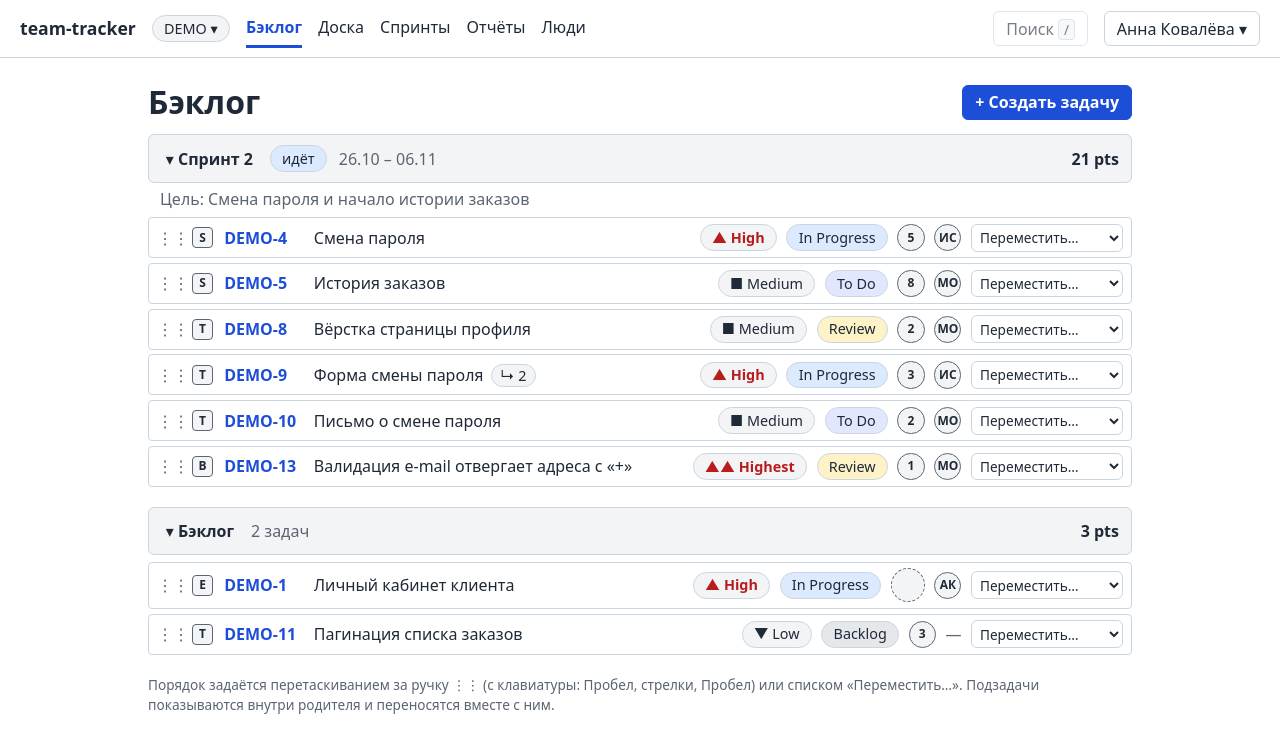
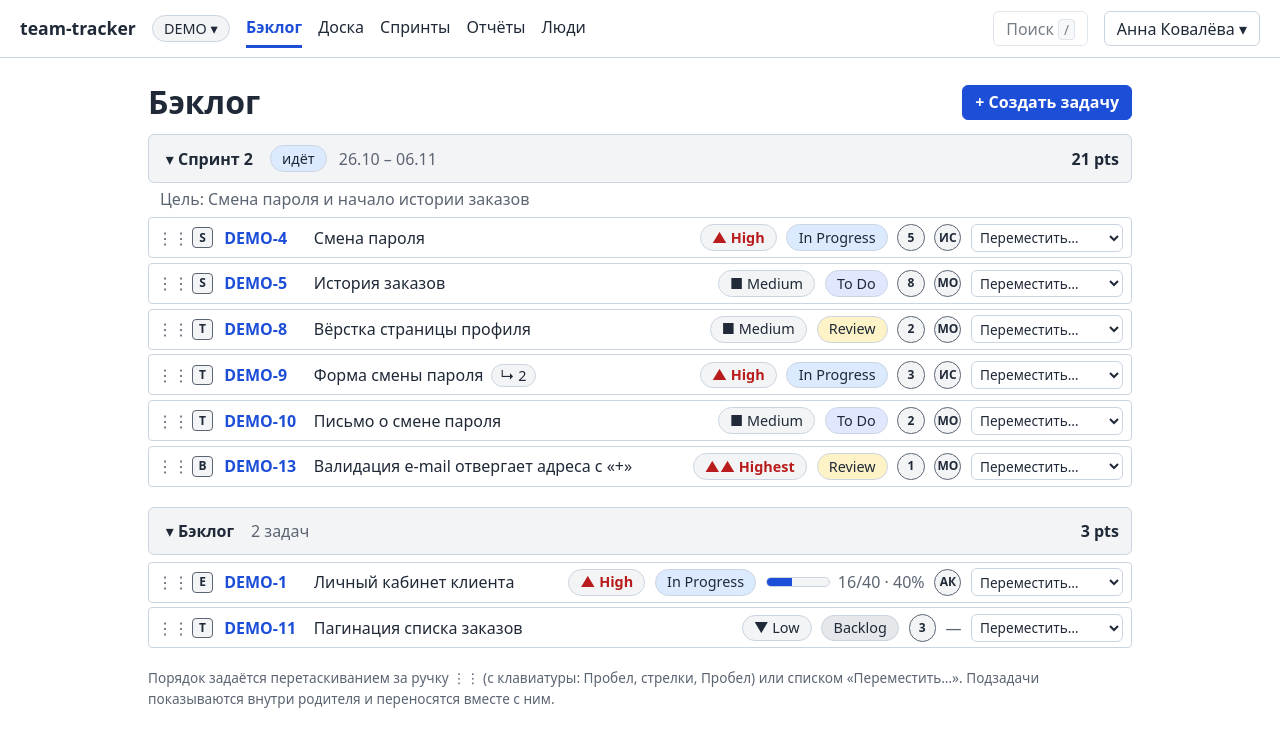
Before and after one commit to TimurNazmutdinov/team-tracker, a React (Vite) app: page /projects/DEMO/backlog in a window 1280 px wide. Shown: the top 752 px of the page. Built offline with nearby package versions, Linux system fonts and the light colour scheme.

Commit message:
feat: вычисляемый прогресс Epic в карточке и бэклоге (points потомков, % выполнения)
Co-Authored-By: Claude Sonnet 5.5 <noreply@anthropic.com>
Claude-Session: https://claude.ai/code/session_013ToY8gCGjoe3H5jD7pyNZf

```diff
--- /dev/null
+++ b/src/domain/progress.ts
@@ -0,0 +1,31 @@
+import { canHavePoints } from './hierarchy';
+import type { Issue } from './schema';
+
+export interface EpicProgress {
+  /** Сколько задач учтено (прямые потомки Epic типа Story, Task, Bug). */
+  count: number;
+  /** Сумма story points этих задач; задачи без оценки считаются как 0. */
+  total: number;
+  /** Сумма story points задач в статусе Done. */
+  done: number;
+  /** Доля выполненного, целые проценты; 0, если points нет. */
+  percent: number;
+}
+
+/**
+ * Прогресс Epic: у самого Epic points нет, поэтому он вычисляется по прямым потомкам Story, Task и Bug.
+ * Нигде не хранится и не входит в velocity и burndown.
+ */
+export function epicProgress(issues: Issue[], epicId: string): EpicProgress {
+  const children = issues.filter((i) => i.parentId === epicId && canHavePoints(i.type));
+  const total = children.reduce((sum, i) => sum + (i.points ?? 0), 0);
+  const done = children
+    .filter((i) => i.status === 'Done')
+    .reduce((sum, i) => sum + (i.points ?? 0), 0);
+  return {
+    count: children.length,
+    total,
+    done,
+    percent: total === 0 ? 0 : Math.round((done / total) * 100),
+  };
+}
--- a/src/modules/backlog/BacklogPage.tsx
+++ b/src/modules/backlog/BacklogPage.tsx
@@ -21,6 +21,7 @@ import { CSS } from '@dnd-kit/utilities';
 import { useState } from 'react';
 import { Link } from 'react-router';
 import { containerItems, type View } from '../../domain/actions';
+import { epicProgress, type EpicProgress } from '../../domain/progress';
 import type { Issue, Person, Sprint } from '../../domain/schema';
 import { useActions } from '../../state/actions';
 import { useCreateDialog } from '../../state/create-dialog';
@@ -30,7 +31,14 @@ import { ErrorMessage } from '../../ui/ErrorMessage';
 import { Loading } from '../../ui/Loading';
 import { PageHeader } from '../../ui/PageHeader';
 import { useCurrentProject } from '../projects/ProjectRoute';
-import { Avatar, PointsBadge, PriorityChip, StatusChip, TypeIcon } from '../tasks/IssueBits';
+import {
+  Avatar,
+  EpicProgressView,
+  PointsBadge,
+  PriorityChip,
+  StatusChip,
+  TypeIcon,
+} from '../tasks/IssueBits';
 
 const BACKLOG = 'backlog';
 const containerId = (sprintId: string | null) => `container:${sprintId ?? BACKLOG}`;
@@ -43,6 +51,7 @@ interface RowProps {
   projectKey: string;
   people: Person[];
   subtasks: Issue[];
+  progress?: EpicProgress | undefined;
   sprints: Sprint[];
   onMove: (issueId: string, sprintId: string | null) => void;
   nested?: boolean;
@@ -53,6 +62,7 @@ function IssueRow({
   projectKey,
   people,
   subtasks,
+  progress,
   sprints,
   onMove,
   nested = false,
@@ -106,7 +116,11 @@ function IssueRow({
         </span>
         <PriorityChip priority={issue.priority} />
         <StatusChip status={issue.status} />
-        <PointsBadge points={issue.points} />
+        {progress ? (
+          <EpicProgressView progress={progress} compact />
+        ) : (
+          <PointsBadge points={issue.points} />
+        )}
         <Avatar person={assignee} />
         {nested ? (
           <span />
@@ -201,6 +215,7 @@ function Section({ title, sprint, view, items, projectKey, onMove }: SectionProp
                 issue={issue}
                 projectKey={projectKey}
                 people={view.people}
+                progress={issue.type === 'Epic' ? epicProgress(view.issues, issue.id) : undefined}
                 subtasks={view.issues
                   .filter((s) => s.type === 'Sub-task' && s.parentId === issue.id)
                   .sort((a, b) => a.order - b.order)}
--- a/src/modules/tasks/IssueBits.tsx
+++ b/src/modules/tasks/IssueBits.tsx
@@ -1,3 +1,4 @@
+import type { EpicProgress } from '../../domain/progress';
 import type { IssueType, Person, Priority, Status } from '../../domain/schema';
 
 const TYPE_LETTER: Record<IssueType, string> = {
@@ -63,3 +64,35 @@ export function Avatar({ person }: { person: Person | undefined }) {
 
 export const TYPE_OPTIONS: IssueType[] = ['Epic', 'Story', 'Task', 'Bug', 'Sub-task'];
 export const PRIORITY_OPTIONS: Priority[] = ['Highest', 'High', 'Medium', 'Low'];
+
+/** Вычисляемый прогресс Epic: points дочерних Story, Task и Bug (у самого Epic points нет). */
+export function EpicProgressView({
+  progress,
+  compact = false,
+}: {
+  progress: EpicProgress;
+  compact?: boolean;
+}) {
+  const { total, done, percent, count } = progress;
+  const text = total === 0 ? 'нет оценённых задач' : `${done} из ${total} pts в Done · ${percent}%`;
+  return (
+    <span className={`epic-progress${compact ? ' compact' : ''}`}>
+      {total > 0 && (
+        <span
+          className="bar"
+          role="progressbar"
+          aria-label="Прогресс эпика"
+          aria-valuemin={0}
+          aria-valuemax={100}
+          aria-valuenow={percent}
+          aria-valuetext={text}
+        >
+          <span className="bar-fill" style={{ width: `${percent}%` }} />
+        </span>
+      )}
+      <span className="muted" title={`Задач в расчёте: ${count}`}>
+        {compact && total > 0 ? `${done}/${total} · ${percent}%` : text}
+      </span>
+    </span>
+  );
+}
--- a/src/ui/styles.css
+++ b/src/ui/styles.css
@@ -686,3 +686,30 @@ textarea[aria-invalid='true'] {
     grid-template-columns: 1fr;
   }
 }
+
+/* ---- прогресс эпика ---- */
+.epic-progress {
+  display: inline-flex;
+  align-items: center;
+  gap: 0.5rem;
+}
+
+.epic-progress .bar {
+  display: inline-block;
+  width: 8rem;
+  height: 0.6rem;
+  background: var(--panel);
+  border: 1px solid var(--line);
+  border-radius: 999px;
+  overflow: hidden;
+}
+
+.epic-progress.compact .bar {
+  width: 4rem;
+}
+
+.epic-progress .bar-fill {
+  display: block;
+  height: 100%;
+  background: var(--accent);
+}
```
Also changed, not shown: 1 other file (tests, documents, lock files or other folders).
